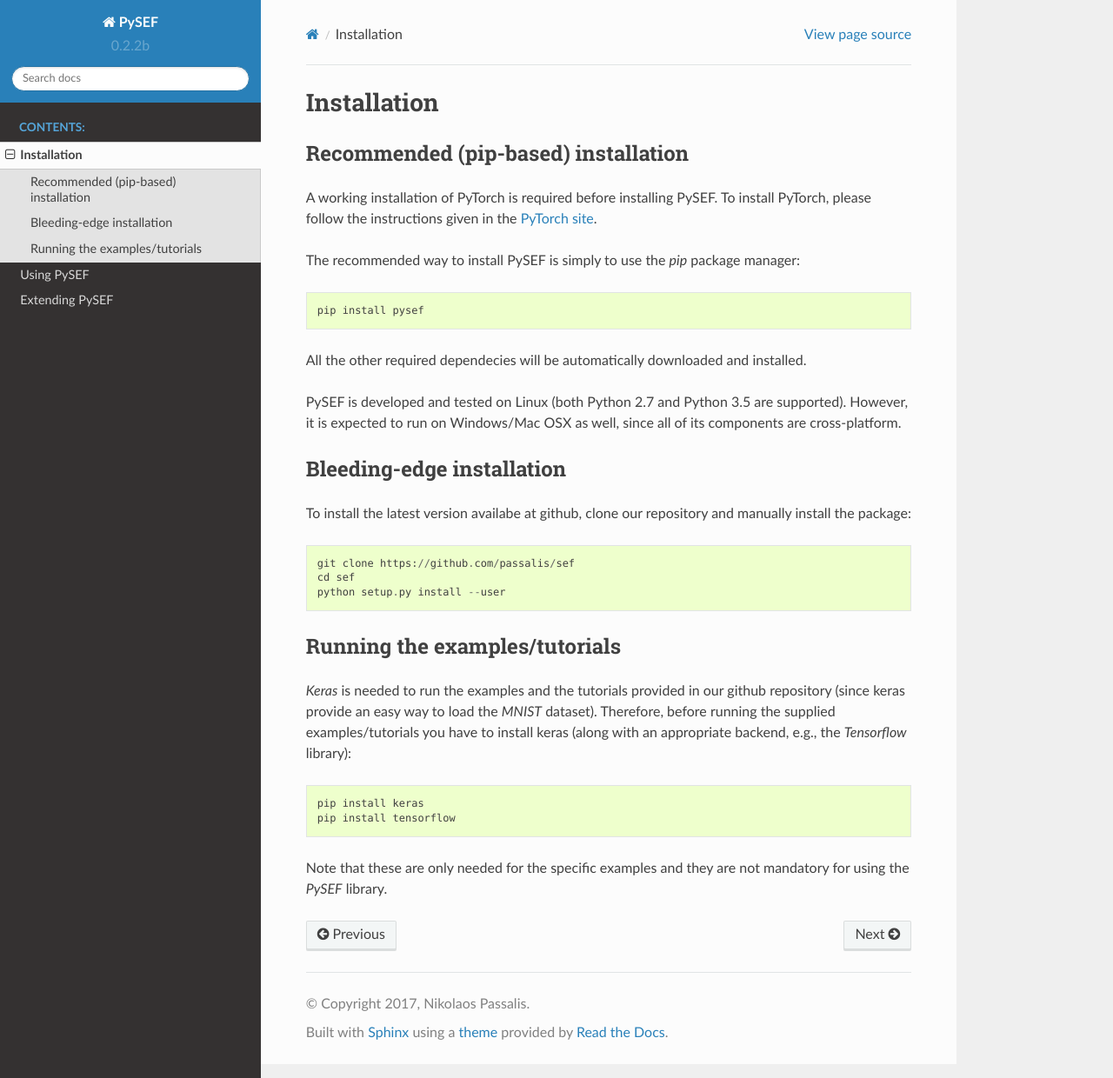
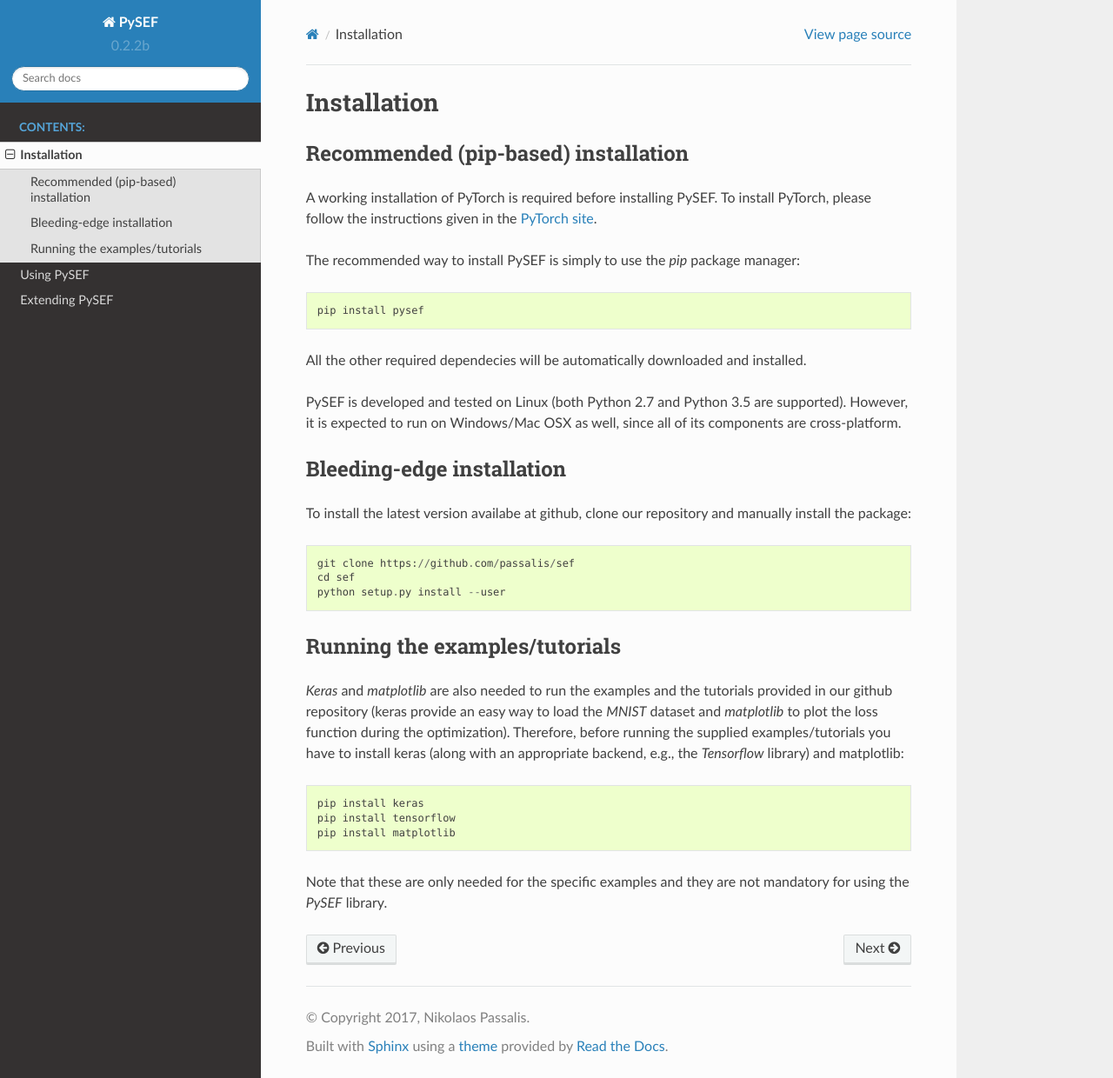
Before and after one commit to passalis/sef, a Sphinx documentation site: the page built from docs/installation.rst, in a window 1280 px wide and 1240 px high. Shown: the whole window at 87% size. Built offline with Sphinx 7.4.7 and the Read the Docs theme 2.0.0, drawn with Linux system fonts in a browser that asks for light colours.

Commit message:
Documentation fixes

```diff
--- a/docs/installation.rst
+++ b/docs/installation.rst
@@ -31,9 +31,10 @@
 Running the examples/tutorials
 ==============================
 
-*Keras* is needed to run the examples and the tutorials provided in our github repository (since keras provide an easy way to load the *MNIST* dataset). Therefore, before running the supplied examples/tutorials you have to install keras (along with an appropriate backend, e.g., the *Tensorflow* library)::
+*Keras* and *matplotlib* are also needed to run the examples and the tutorials provided in our github repository (keras provide an easy way to load the *MNIST* dataset and *matplotlib* to plot the loss function during the optimization). Therefore, before running the supplied examples/tutorials you have to install keras (along with an appropriate backend, e.g., the *Tensorflow* library) and matplotlib::
 
     pip install keras
     pip install tensorflow
+    pip install matplotlib
 
 Note that these are only needed for the specific examples and they are not mandatory for using the *PySEF* library.
```
